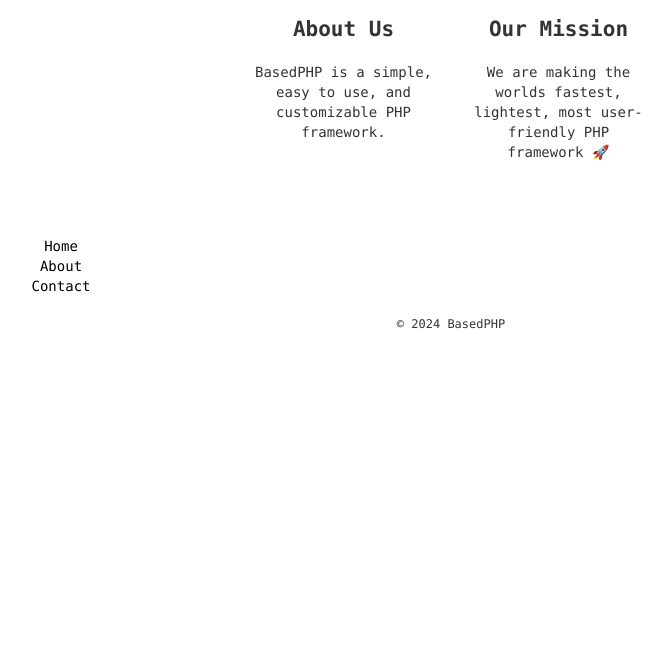
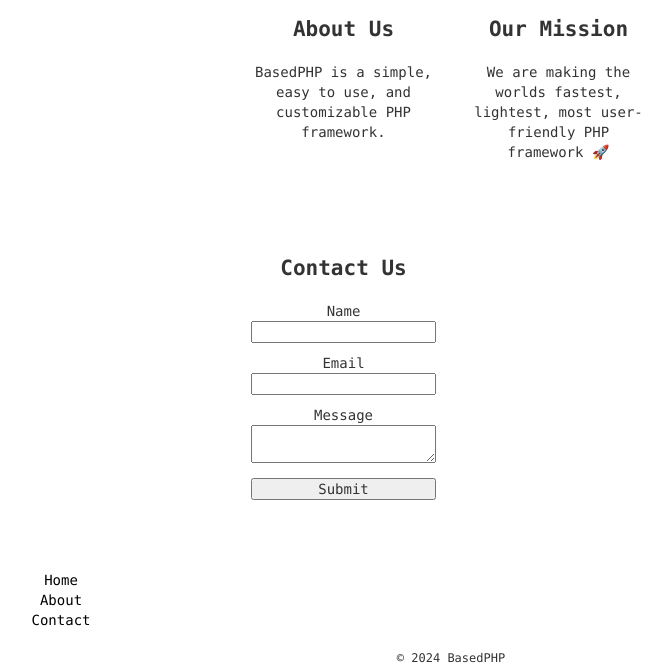
Before and after one commit to adamdalechurch/Based-PHP, a PHP site: template pages/home.php in a window 1280 px wide. Shown: the part 651-1318 px from the top of the page, without its empty margins (189-851 px from the left). Before the commit the page ends 980 px from the top, so only its background shows below. Run offline with PHP 8.4, Linux system fonts and the light colour scheme; the template is opened without the code that fills it, so the values that code supplies are empty.

Commit message:
contact form

```diff
--- a/pages/home.php
+++ b/pages/home.php
@@ -59,6 +59,7 @@
 
         <?php include 'partials/_about.php'; ?>
 
+        <?php include 'partials/_contact.php'; ?>
         <div class="row">
             <?php
                 // infoBox(
--- /dev/null
+++ b/partials/_contact.php
@@ -0,0 +1,39 @@
+<style>
+#contact {
+  text-align: center;
+  max-width: 400px;
+  margin: 0 auto;
+}
+
+.contact_input {
+  width: 100%;
+  margin-bottom: 10px;
+}
+
+</style>
+
+<div class="row">
+    <div id="contact">
+        <div class="row">
+            <div class="col-md-6">
+
+                <h2>Contact Us</h2>
+                <form action="https://formspree.io/f/xnqoqzqz" method="POST">
+                    <div class="mb-3">
+                        <label for="name" class="form-label">Name</label>
+                        <input type="text" class="form-control contact_input" id="name" name="name" required>
+                    </div>
+                    <div class="mb-3">
+                        <label for="email" class="form-label">Email</label>
+                        <input type="email" class="form-control contact_input" id="email" name="email" required>
+                    </div>
+                    <div class="mb-3">
+                        <label for="message" class="form-label">Message</label>
+                        <textarea class="form-control contact_input" id="message" name="message" required></textarea>
+                    </div>
+                    <button type="submit" class="btn btn-primary contact_input">Submit</button>
+                </form>
+            </div>
+        </div>
+    </div>
+</div>
```
